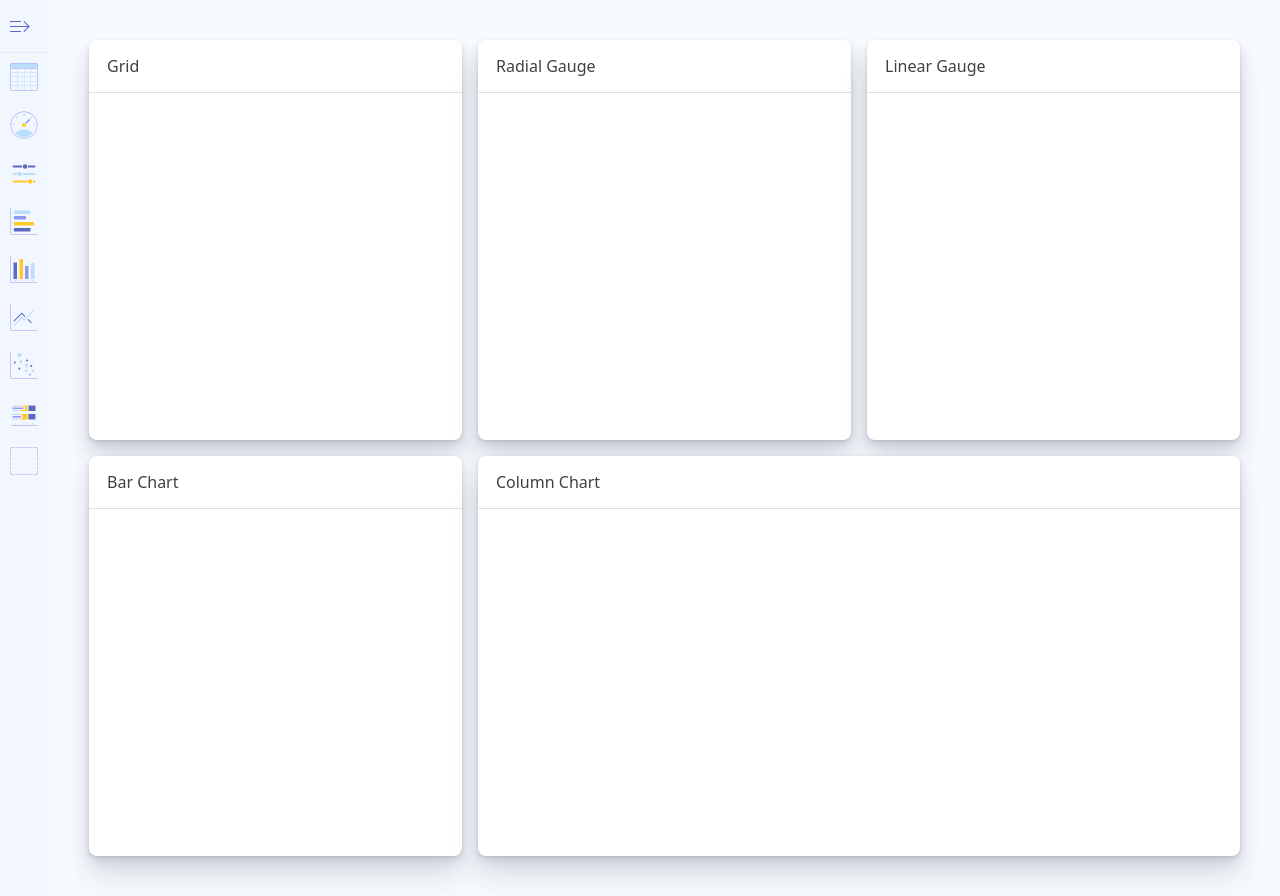
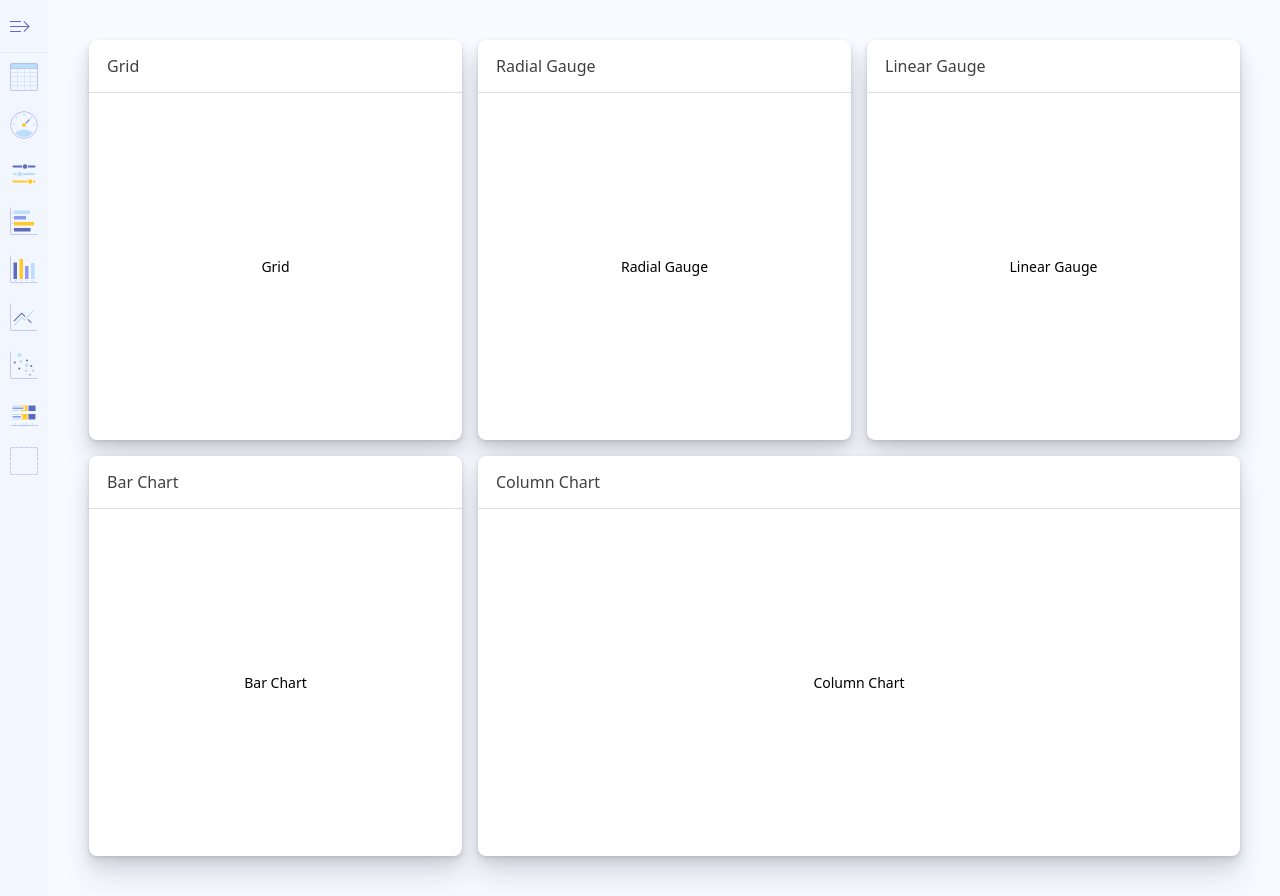
Before and after one commit to code-free89/dynamic-dashboard-react-typescript, a React (Create React App) app: page / in a window 1280 px wide. Built offline with nearby package versions, Linux system fonts and the light colour scheme.

Commit message:
remove tile function

```diff
--- a/src/App.tsx
+++ b/src/App.tsx
@@ -17,32 +17,13 @@ function App() {
   };
 
   const [isWideMenu, setIsWideMenu] = useState<boolean>(false);
-  const [tileCatalog, setTileCatalog] = useState(tileCatalogs);
   const [tiles, setTiles] = useState<Array<TileType>>([]);
   const [dragSource, setDragSource] = useState<HTMLDivElement>();
   const [dropTarget, setDropTarget] = useState<HTMLDivElement>();
 
-  // generate some data to show in the tiles
-  // const getData = () => {
-  //   let data = [];
-  //   const today = new Date();
-  //   for (let i = 0; i < 12; i++) {
-  //     const sales = 100 + Math.random() * 800 + i * 50;
-  //     const expenses = 50 + Math.random() * 300 + i * 5;
-  //     data.push({
-  //       id: i,
-  //       date: today,
-  //       sales: sales,
-  //       expenses: expenses,
-  //       profit: sales - expenses,
-  //     });
-  //   }
-  //   return data;
-  // };
-
   // gets a tile content by name
   const getTileContent = (name: string) => {
-    tileCatalog.forEach((item) => {
+    tileCatalogs.forEach((item) => {
       if (item.name === name) {
         return <div style={{ backgroundColor: palette[1] }}>
           {item.tile}
@@ -107,8 +88,9 @@ function App() {
       dragSource.focus();
       // update state
       let tmpTiles = tiles.slice();
-      tmpTiles.splice(srcIndex, 1);
-      tmpTiles.splice(dstIndex, 0, tiles[srcIndex]);
+      let tmpTile = tmpTiles[srcIndex];
+      tmpTiles[srcIndex] = tmpTiles[dstIndex];
+      tmpTiles[dstIndex] = tmpTile;
       setTiles(tmpTiles);
     }
   }
@@ -149,7 +131,7 @@ function App() {
         </div>
         <React.Fragment>
           {
-            tileCatalog.map((item) => (
+            tileCatalogs.map((item) => (
               <div key={`Menu ${item.name}`} className="menu-item" title={item.name} onClick={() => addTile(item.name)}>
                 <svg width="64" height="64" viewBox="0 0 64 64">
                   {item.icon.map((entity, key) => (<React.Fragment key={`Menu Item ${key}`}>{entity}</React.Fragment>))}
@@ -166,7 +148,7 @@ function App() {
           {
             tiles.length ? (
               <React.Fragment>
-                {tiles.map((item, index) => (<Tile header={item.name} content={getTileContent(item.name)} onRemove={() => { }} index={index} key={`tile-${item.key}`} />))}
+                {tiles.map((item, index) => (<Tile header={item.name} content={getTileContent(item.name)} onRemove={() => removeTile(index)} index={index} key={`tile-${item.key}`} />))}
               </React.Fragment>
             ) : (
               <div className="blank">
--- a/src/components/Tile.tsx
+++ b/src/components/Tile.tsx
@@ -7,20 +7,20 @@ type Props = {
   index: number;
 };
 
-const Tile: React.FC<Props> = ({ header, content, index, onRemove }) => {
+const Tile: React.FC<Props> = ({ header, content, onRemove }) => {
   return (
     <div className="tile" draggable={true}>
       <div className="tile-container">
         <div className="tile-header">{header}</div>
         <div className="buttons">
-          <div className="button" title="Close Tile" onClick={() => onRemove(index)}>
+          <div className="button" title="Close Tile" onClick={() => onRemove()}>
             <svg width="24" height="24" viewBox="0 0 24 24">
               <path d="M12.71,12l4.64-4.65a.49.49,0,1,0-.7-.7L12,11.29,7.35,6.65a.49.49,0,0,0-.7.7L11.29,12,6.65,16.65a.48.48,0,0,0,0,.7.48.48,0,0,0,.7,0L12,12.71l4.65,4.64a.48.48,0,0,0,.7,0,.48.48,0,0,0,0-.7Z"/>
             </svg>
           </div>
         </div>
       </div>
-      <div className="tile-content">{content}</div>
+      <div className="tile-content">{header}</div>
     </div>
   );
 };
```
Also changed, not shown: src/index.css (+52 -16 lines).
